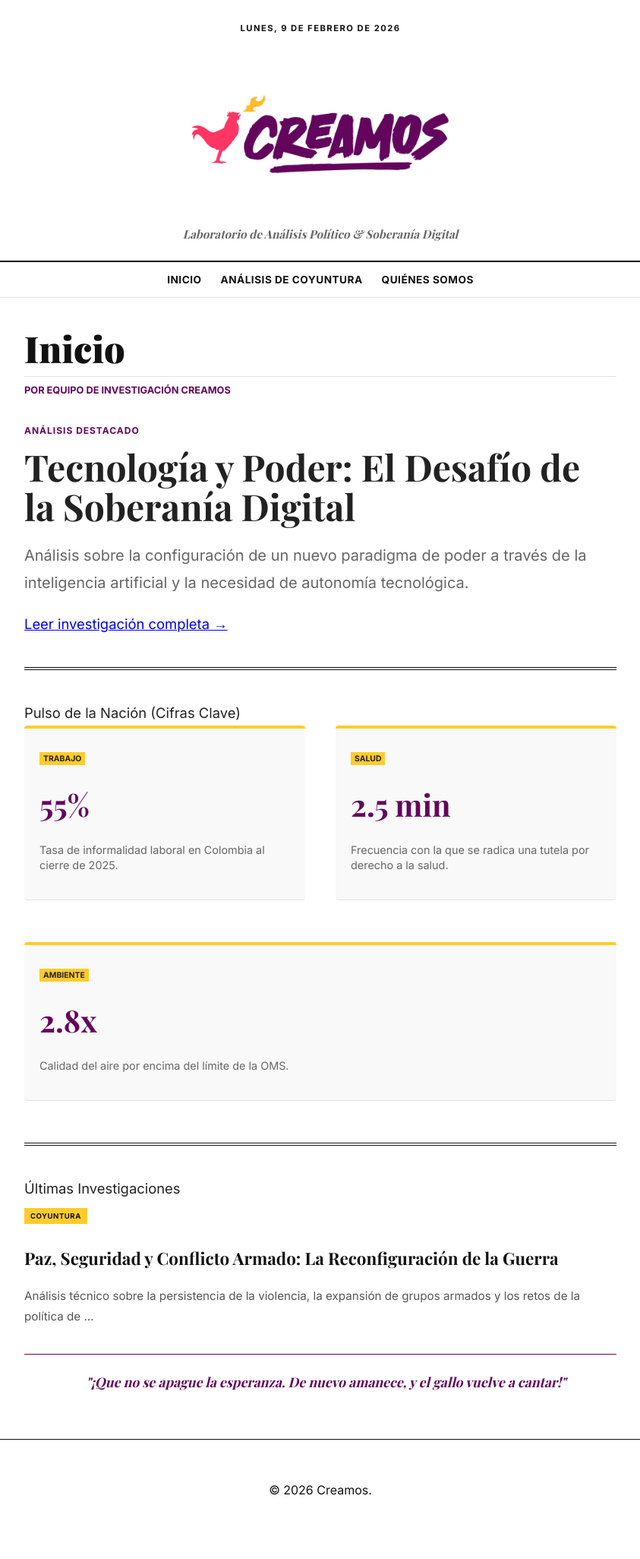
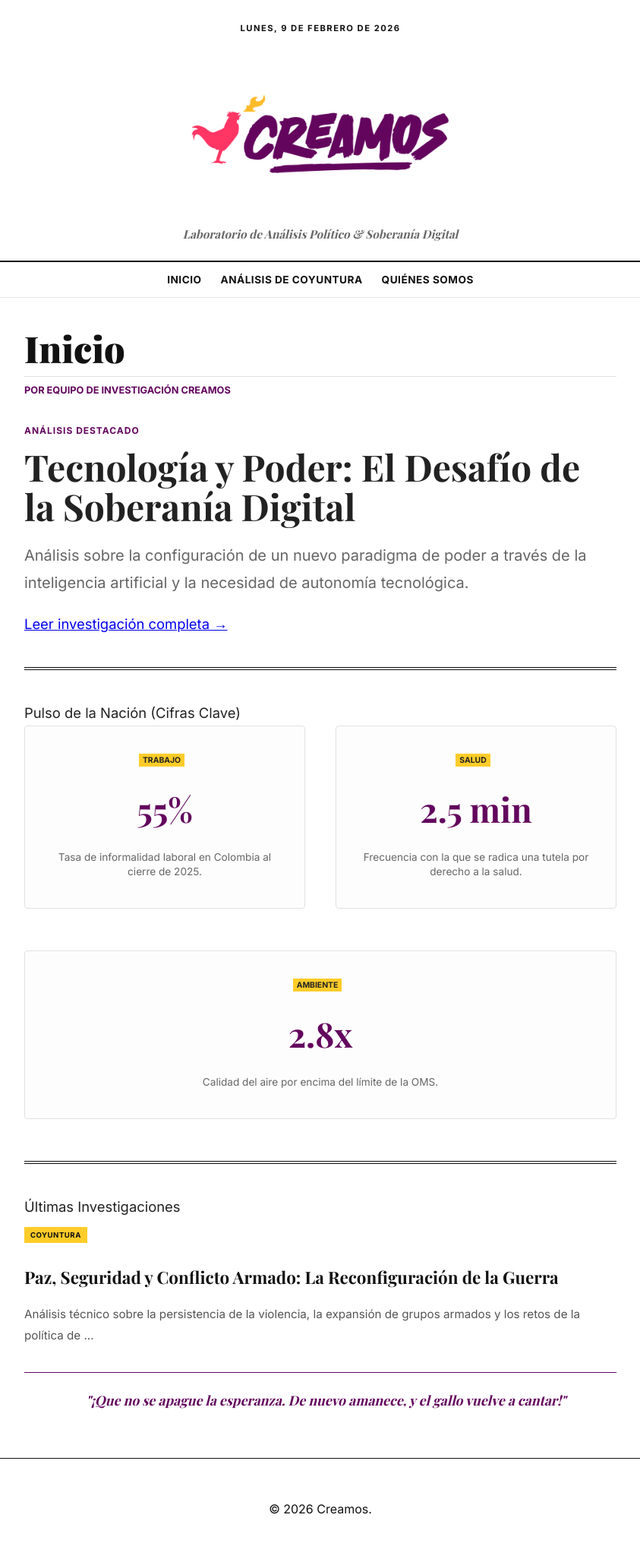
Before and after one commit to Jvega34/creamos, a Jekyll site: the page built from index.md, in a window 1280 px wide. Shown: the whole page at 76% size, without its empty margins (218-1061 px from the left). Built offline with Jekyll 4.4.1, drawn with Linux system fonts in a browser that asks for light colours; before the commit the page ends 2027 px from its top, so only the background shows below that.

Commit message:
Update main.scss

```diff
--- a/assets/main.scss
+++ b/assets/main.scss
@@ -430,3 +430,50 @@ body {
 }
 
 .feed-excerpt-small { font-size: 0.95rem; color: #555; }
+// Redes Sociales en el Hero
+.social-bar {
+  margin-top: 20px;
+  display: flex;
+  align-items: center;
+  gap: 15px;
+  font-size: 0.8rem;
+  font-weight: 700;
+  text-transform: uppercase;
+  color: $wp-grey;
+
+  .social-icon {
+    color: $brand-purple;
+    text-decoration: none;
+    border: 1px solid $brand-purple;
+    padding: 5px 12px;
+    border-radius: 20px;
+    transition: all 0.3s ease;
+
+    &:hover {
+      background: $brand-purple;
+      color: $bg-white;
+    }
+  }
+}
+
+// Data Dashboard Interactivo
+.data-dashboard {
+  .data-card {
+    background: #fdfdfd;
+    padding: 25px;
+    border: 1px solid $border-light;
+    text-align: center;
+    flex: 1;
+    min-width: 200px;
+
+    h3 {
+      font-family: 'Playfair Display', serif;
+      font-size: 2.8rem;
+      color: $brand-purple;
+      margin: 10px 0;
+      span { font-size: 1rem; color: $wp-grey; margin-left: 5px; }
+    }
+
+    p { font-size: 0.85rem; color: $wp-grey; line-height: 1.4; }
+  }
+}
```
